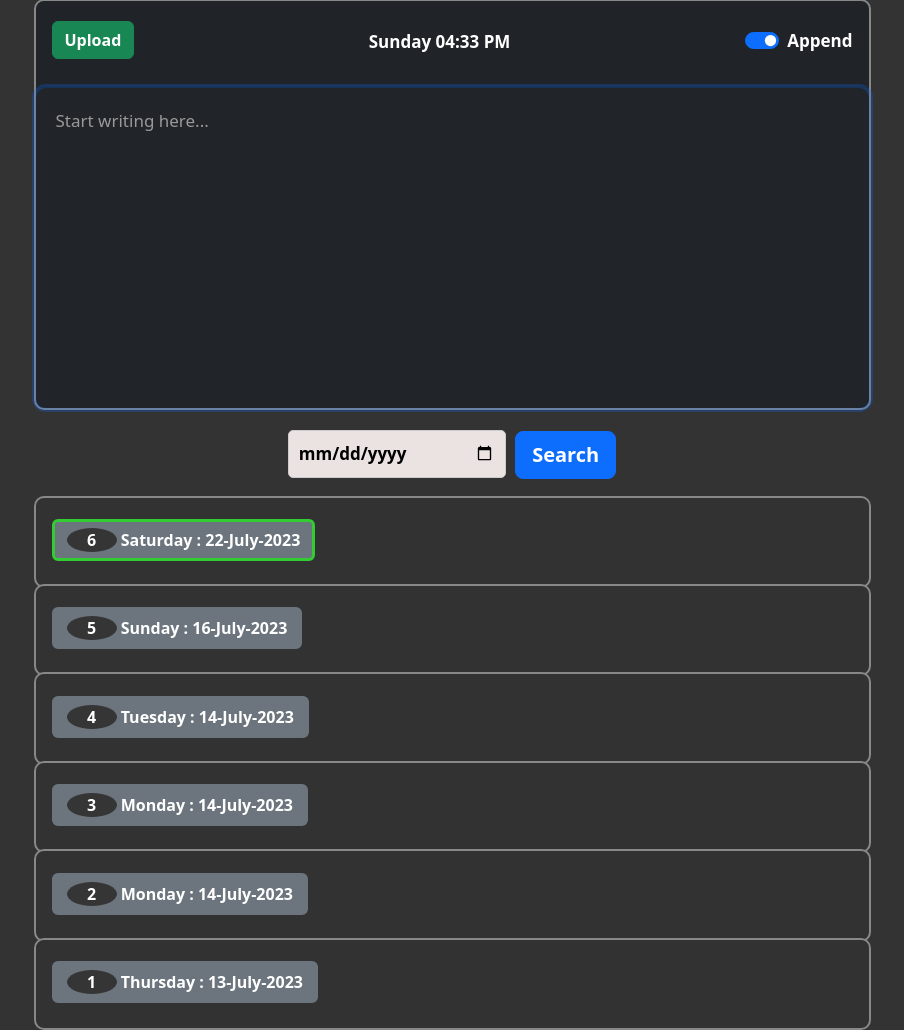
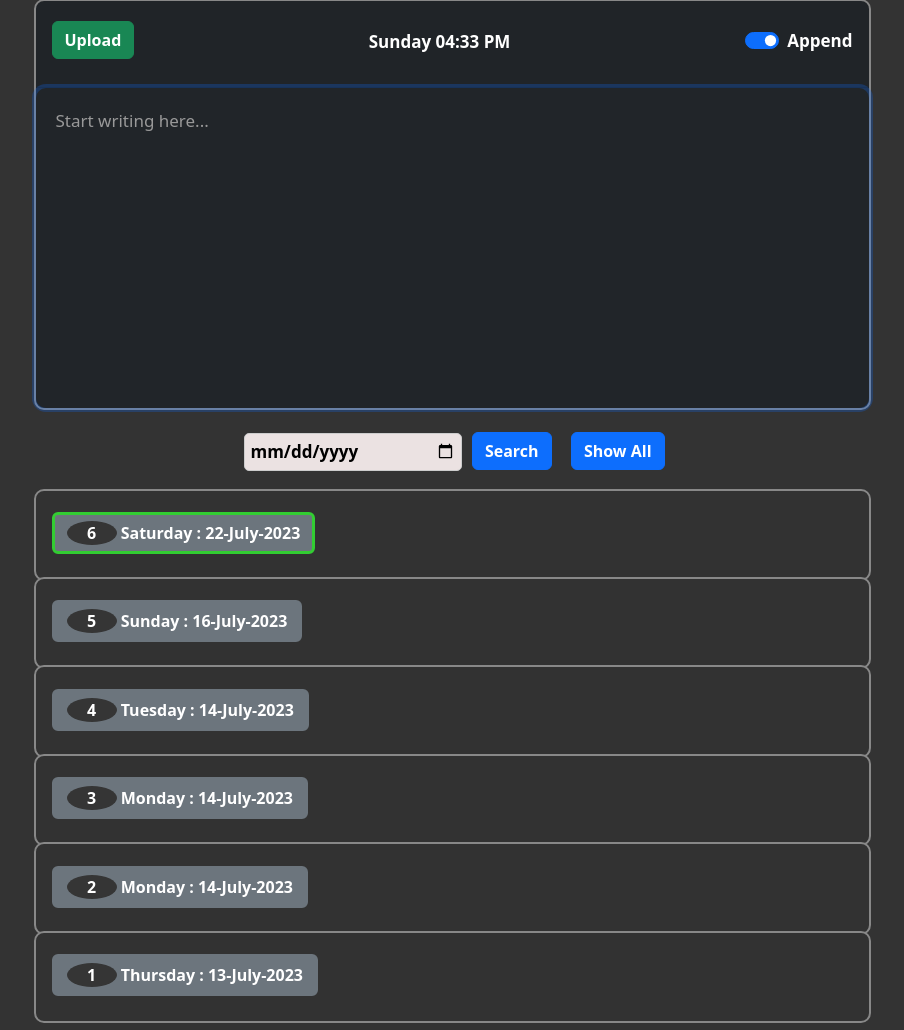
Before and after one commit to abhiraj860/Note-taking-application, a Flask app: page / in a window 1280 px wide. Shown: the part 67-1097 px from the top of the page, without its empty margins (188-1092 px from the left). Run offline with Flask 3, Linux system fonts and the light colour scheme; a user stored in the database is signed in; some libraries are stand-ins or nearby versions.

Commit message:
Show Button and its functionality added

```diff
--- a/website/templates/home.html
+++ b/website/templates/home.html
@@ -64,9 +64,10 @@
   }
   input[type="date"] {
       font-size: 17px;
-      padding: 10px;
-      margin-top: 4px;
+      padding: 5px;
+      margin-top: 7px;
       margin-right:5px;
+      margin-left: 5px;
       margin-bottom: 20px;
       border: 1px solid #ccc;
       border-radius: 5px;
@@ -75,7 +76,13 @@
       font-weight: bold;
       background-color: #ebe2e2
   }
-
+  #showall {
+    margin-left: 15px;
+    margin-top: -5px;
+  }
+  #searchButton {
+    margin-top: -5px;
+  }
 </style>
 <form method="POST">
   <div class="card text-white bg-dark mb-3">
@@ -104,9 +111,11 @@
 <form id="search-form" method="GET">
   <div align="center">
     <input type="date" id="search" name="searchDate">
-    <button type="submit" class="btn btn-primary btn-lg" name="searchButton"><b>Search</b></button>
+    <button id="searchButton" type="submit" class="btn btn-primary" name="searchButton"><b>Search</b></button>
+    <button id="showall" type="submit" class="btn btn-primary" name="showAllButton"><b>Show All</b></button>
   </div>
 </form>
+
 <ul class="list-group list-group-flush" id="notes">
   {% for note_item in note_data | reverse %}
   <div class="accordion" id="accordionExample">
--- a/website/views.py
+++ b/website/views.py
@@ -68,45 +68,13 @@ def home():
         notesSearch = Note.query.filter_by(user_id=current_user.id).filter(Note.currDate == searchDate).all()
         if not notesSearch:
             flash('Data Not Found', category='error')
+            note_data = []
+            return render_template("home.html", user=current_user, first_name = first_name, note_data=note_data, latest_switch_state = latest_switch_state)
         else:
             note_data = [(note.currDate, note.day, note.month, note.sentimentColor, note.data, note.id) for note in notesSearch]
-            flash('Search Complete for' + searchDate, category='success')
             return render_template("home.html", user=current_user, first_name = first_name, note_data=note_data, latest_switch_state = latest_switch_state)
 
     ##########################################################################################################
 
-    note_data = [(note.currDate, note.day, note.month, note.sentimentColor) for note in notes]
+    note_data = [(note.currDate, note.day, note.month, note.sentimentColor, note.data, note.id) for note in notes]
     return render_template("home.html", user=current_user, first_name = first_name, note_data=note_data, latest_switch_state = latest_switch_state)
-
-
-# @views.route('/search-results', methods=['GET', 'POST'])
-# def search_results():
-#     search_date = request.args.get('searchDate')
-
-#     # Validate the search_date (you can add more complex validation logic as needed)
-#     if not search_date:
-#         return jsonify(error='No search date provided.')
-
-#     # Process the search_date data as needed
-#     # For example, you can check if it's a valid date or perform some other operations.
-#     try:
-#         # In this example, we create a simple search result HTML snippet.
-#         search_result_html = f'Search results for: {search_date}'
-#         return search_result_html
-#     except Exception as e:
-#         return jsonify(error=f'Error processing search: {str(e)}')
-
-
-
-
-# @views.route('/delete-note', methods=['POST'])
-# def delete_note():
-#     note = json.loads(request.data) # this function expects a JSON from the INDEX.js file
-#     noteId = note['noteId']
-#     note = Note.query.get(noteId)
-#     if note:
-#         if note.user_id == current_user.id:
-#             db.session.delete(note)
-#             db.session.commit()
-
-#     return jsonify({})
```
Also changed, not shown: instance/database.db.
